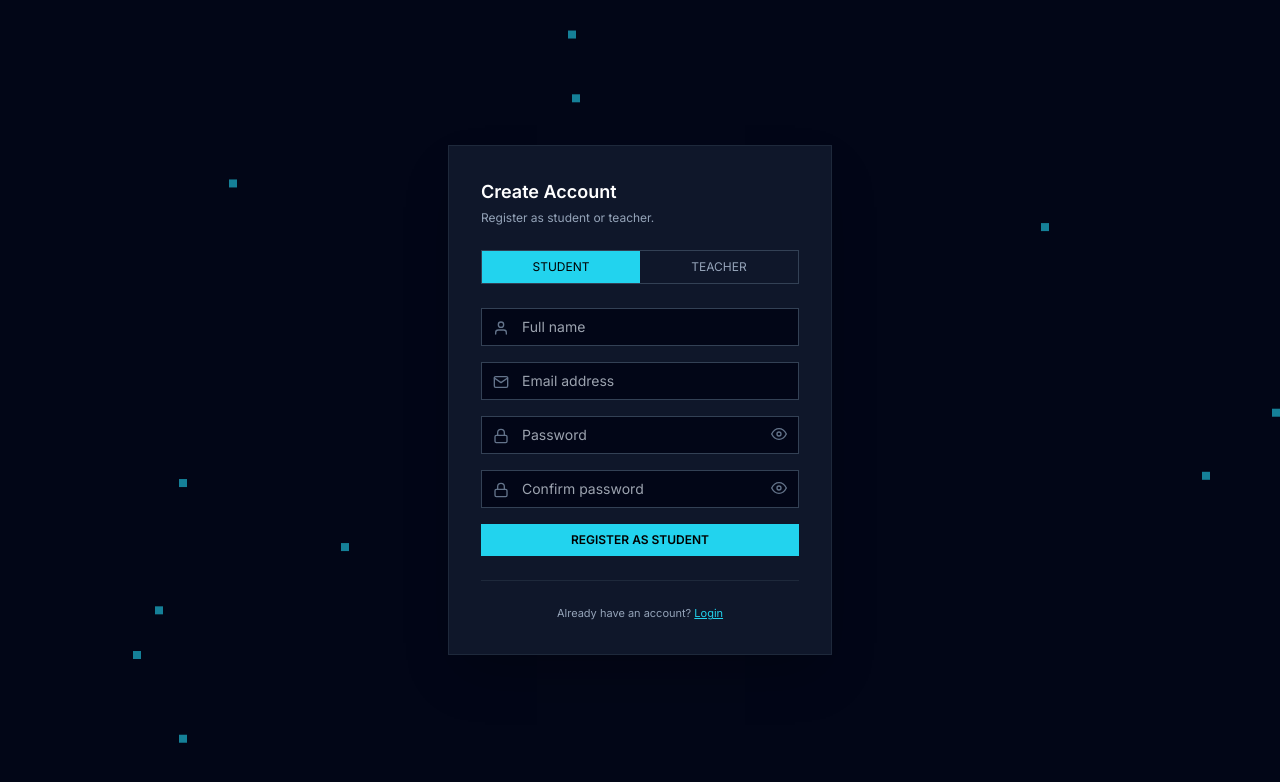
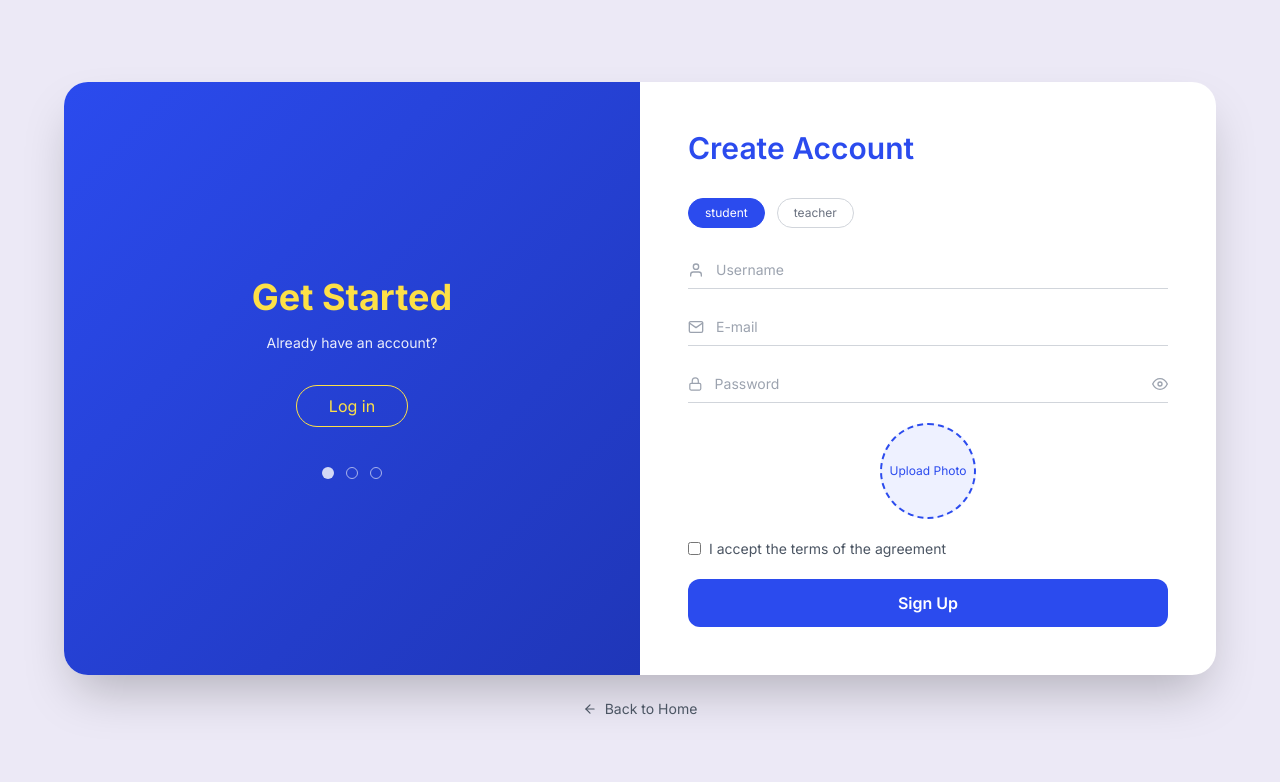
Before and after one commit to sohelma/oexam-client, a Next.js app: page /auth/registration in a window 1280 px wide. Shown: the top 782 px of the page. Built offline with nearby package versions, Linux system fonts and the light colour scheme.

Commit message:
auth ui polished

```diff
--- a/package.json
+++ b/package.json
@@ -13,6 +13,7 @@
     "next": "16.1.6",
     "react": "19.2.3",
     "react-dom": "19.2.3",
+    "react-hook-form": "^7.71.1",
     "react-icons": "^5.5.0"
   },
   "devDependencies": {
--- a/src/app/auth/login/page.js
+++ b/src/app/auth/login/page.js
@@ -1,68 +1,42 @@
 "use client";
 
-import { useState, useEffect } from "react";
+import { useState } from "react";
 import Link from "next/link";
-import { motion, AnimatePresence } from "framer-motion";
-import { FiMail, FiLock, FiEye, FiEyeOff } from "react-icons/fi";
+import { FiMail, FiLock, FiEye, FiEyeOff, FiArrowLeft } from "react-icons/fi";
+import { motion } from "framer-motion";
 
 export default function LoginPage() {
   const [role, setRole] = useState("student");
   const [show, setShow] = useState(false);
-  const [balls, setBalls] = useState([]);
-
-  // generate random positions ONLY on client
-  useEffect(() => {
-    const generated = Array.from({ length: 12 }).map(() => ({
-      top: Math.random() * 100,
-      left: Math.random() * 100,
-    }));
-    setBalls(generated);
-  }, []);
 
   return (
-    <div className="relative min-h-screen flex items-center justify-center bg-[#020617] overflow-hidden px-4">
+    <div className="min-h-screen flex flex-col items-center justify-center bg-[#ece9f6] p-4">
 
-      {/* 🔵 Blue bouncing balls */}
-      {balls.map((ball, i) => (
-        <motion.span
-          key={i}
-          animate={{ y: [0, -20, 0] }}
-          transition={{
-            duration: 2 + i * 0.2,
-            repeat: Infinity,
-            ease: "easeInOut",
-          }}
-          className="absolute w-2 h-2 bg-cyan-400/60"
-          style={{
-            top: `${ball.top}%`,
-            left: `${ball.left}%`,
-          }}
-        />
-      ))}
+      {/* ===== Main Card ===== */}
+      <div className="w-full max-w-5xl bg-white rounded-3xl shadow-2xl overflow-hidden
+                      flex flex-col md:grid md:grid-cols-2">
 
-      {/* ⬛ Panel */}
+        {/* ===== LEFT LOGIN FORM ===== */}
         <motion.div
-        initial={{ opacity: 0, y: 24 }}
+          initial={{ opacity: 0, y: 30 }}
           animate={{ opacity: 1, y: 0 }}
-        transition={{ duration: 0.25 }}
-        className="relative w-full max-w-sm border border-slate-800 bg-[#0f172a] p-8 shadow-2xl"
+          transition={{ duration: 0.4 }}
+          className="p-8 sm:p-10 md:p-12 flex flex-col justify-center order-2 md:order-1"
         >
-        <h1 className="text-lg font-semibold text-white">
-          Exam System Login
+          <h1 className="text-2xl sm:text-3xl font-semibold text-[#2b4bee] mb-6 sm:mb-8">
+            Login
           </h1>
-        <p className="text-xs text-slate-400 mt-1 mb-6">
-          Continue as student or teacher.
-        </p>
 
           {/* Role switch */}
-        <div className="flex border border-slate-700 mb-6">
+          <div className="flex gap-2 sm:gap-3 mb-5 sm:mb-6">
             {["student", "teacher"].map((r) => (
               <button
                 key={r}
+                type="button"
                 onClick={() => setRole(r)}
-              className={`flex-1 py-2 text-xs uppercase transition ${role === r
-                  ? "bg-cyan-400 text-black"
-                  : "text-slate-400 hover:bg-slate-800"
+                className={`px-3 sm:px-4 py-1.5 text-xs rounded-full border transition ${role === r
+                  ? "bg-[#2b4bee] text-white border-[#2b4bee]"
+                  : "text-gray-500 border-gray-300 hover:bg-gray-100"
                   }`}
               >
                 {r}
@@ -70,79 +44,107 @@ export default function LoginPage() {
             ))}
           </div>
 
-        <AnimatePresence mode="wait">
-          <motion.form
-            key={role}
-            initial={{ opacity: 0, y: 8 }}
-            animate={{ opacity: 1, y: 0 }}
-            exit={{ opacity: 0, y: -8 }}
-            transition={{ duration: 0.15 }}
-            className="space-y-4"
+          {/* FORM */}
+          <form
+            className="space-y-4 sm:space-y-5"
             onSubmit={(e) => {
               e.preventDefault();
               alert(`Login as ${role}`);
             }}
           >
-            {/* Email */}
-            <div className="relative">
-              <FiMail className="absolute left-3 top-3 text-slate-500" />
-              <input
-                type="email"
-                placeholder="Email address"
-                className="w-full border border-slate-700 bg-slate-950 pl-10 pr-3 py-2 text-sm text-white
-                           outline-none focus:border-cyan-400"
-              />
-            </div>
+            <Input icon={<FiMail />} placeholder="E-mail" type="email" />
 
-            {/* Password */}
-            <div className="relative">
-              <FiLock className="absolute left-3 top-3 text-slate-500" />
-              <input
-                type={show ? "text" : "password"}
-                placeholder="Password"
-                className="w-full border border-slate-700 bg-slate-950 pl-10 pr-10 py-2 text-sm text-white
-                           outline-none focus:border-cyan-400"
-              />
+            <PasswordInput show={show} toggle={() => setShow(!show)} />
 
-              <button
-                type="button"
-                onClick={() => setShow(!show)}
-                className="absolute right-3 top-2.5 text-slate-500 hover:text-cyan-400"
-              >
-                {show ? <FiEyeOff size={16} /> : <FiEye size={16} />}
-              </button>
-            </div>
-
-            {/* Forgot */}
-            <div className="flex justify-end">
+            <div className="text-right">
               <Link
                 href="/forgot-password"
-                className="text-[11px] text-slate-400 hover:text-cyan-400"
+                className="text-xs text-gray-500 hover:text-[#2b4bee]"
               >
                 Forgot password?
               </Link>
             </div>
 
-            {/* Submit */}
-            <motion.button
-              whileTap={{ scale: 0.97 }}
-              className="w-full bg-cyan-400 py-2 text-xs font-semibold text-black uppercase
-                         hover:bg-cyan-300 transition"
+            <button className="w-full bg-[#2b4bee] text-white py-2.5 sm:py-3 rounded-xl font-semibold hover:bg-[#1f36b8] transition">
+              Continue as {role}
+            </button>
+          </form>
+        </motion.div>
+
+        {/* ===== RIGHT PRIMARY PANEL (VISIBLE ON MOBILE) ===== */}
+        <motion.div
+          initial={{ opacity: 0, y: -30 }}
+          animate={{ opacity: 1, y: 0 }}
+          transition={{ duration: 0.4 }}
+          className="flex flex-col justify-center items-center text-center
+                     bg-gradient-to-br from-[#2b4bee] to-[#1f36b8] text-white
+                     p-8 sm:p-10 md:p-12
+                     order-1 md:order-2"
         >
-              Continue as {role}
-            </motion.button>
-          </motion.form>
-        </AnimatePresence>
+          <h2 className="text-3xl sm:text-4xl font-bold mb-3 sm:mb-4 text-yellow-300">
+            Welcome Back
+          </h2>
 
-        <div className="h-px bg-slate-800 my-6" />
+          <p className="text-sm opacity-90 mb-6 sm:mb-8">
+            Don’t have an account?
+          </p>
 
-        <p className="text-[11px] text-slate-400 text-center">
-          Need an account?{" "}
-          <Link href="/auth/registration" className="text-cyan-400 underline">
+          <Link
+            href="/auth/registration"
+            className="px-6 sm:px-8 py-2 rounded-full border border-yellow-300
+                       text-yellow-300 hover:bg-yellow-300 hover:text-[#2b4bee] transition"
+          >
             Register
           </Link>
-        </p>
+
+          {/* dots */}
+          <div className="flex gap-3 mt-8 sm:mt-10">
+            <span className="w-3 h-3 rounded-full bg-white/80" />
+            <span className="w-3 h-3 rounded-full border border-white/60" />
+            <span className="w-3 h-3 rounded-full border border-white/60" />
+          </div>
         </motion.div>
+      </div>
+
+      {/* ===== Back to Home Button ===== */}
+      <Link
+        href="/"
+        className="mt-6 flex items-center gap-2 text-sm text-gray-600 hover:text-[#2b4bee] transition"
+      >
+        <FiArrowLeft />
+        Back to Home
+      </Link>
     </div>
   );
 }
+
+/* ---------- INPUTS ---------- */
+
+function Input({ icon, type = "text", placeholder }) {
+  return (
+    <div className="flex items-center border-b border-gray-300 py-2">
+      <span className="text-gray-400 mr-3">{icon}</span>
+      <input
+        type={type}
+        placeholder={placeholder}
+        className="w-full outline-none text-sm placeholder-gray-400"
+      />
+    </div>
+  );
+}
+
+function PasswordInput({ show, toggle }) {
+  return (
+    <div className="flex items-center border-b border-gray-300 py-2">
+      <FiLock className="text-gray-400 mr-3" />
+      <input
+        type={show ? "text" : "password"}
+        placeholder="Password"
+        className="w-full outline-none text-sm placeholder-gray-400"
+      />
+      <button type="button" onClick={toggle} className="text-gray-400">
+        {show ? <FiEyeOff /> : <FiEye />}
+      </button>
+    </div>
+  );
+}
--- a/src/app/auth/registration/page.js
+++ b/src/app/auth/registration/page.js
@@ -1,60 +1,127 @@
 "use client";
 
 import { useState } from "react";
+import { useForm } from "react-hook-form";
+import { motion } from "framer-motion";
+import { FiUser, FiMail, FiLock, FiEye, FiEyeOff, FiArrowLeft } from "react-icons/fi";
 import Link from "next/link";
-import { motion } from "framer-motion";
-import { FiUser, FiMail, FiLock, FiEye, FiEyeOff } from "react-icons/fi";
 
 export default function RegistrationPage() {
     const [role, setRole] = useState("student");
     const [showPass, setShowPass] = useState(false);
-    const [showConfirm, setShowConfirm] = useState(false);
 
-    const balls = Array.from({ length: 12 });
+    const [image, setImage] = useState(null);
+    const [preview, setPreview] = useState(null);
+    const [uploading, setUploading] = useState(false);
+
+    const {
+        register,
+        handleSubmit,
+        formState: { errors },
+    } = useForm();
+
+    /* ================= IMAGE HANDLER ================= */
+
+    const handleImageChange = (e) => {
+        const file = e.target.files[0];
+        if (!file) return;
+
+        setImage(file);
+        setPreview(URL.createObjectURL(file));
+    };
+
+    /* ================= SUBMIT ================= */
+
+    const onSubmit = async (data) => {
+        try {
+            let imageUrl = "";
+
+            if (image) {
+                setUploading(true);
+
+                const formData = new FormData();
+                formData.append("image", image);
+
+                const res = await fetch(
+                    "https://api.imgbb.com/1/upload?key=YOUR_IMGBB_API_KEY",
+                    { method: "POST", body: formData }
+                );
+
+                const imgData = await res.json();
+                imageUrl = imgData?.data?.url || "";
+            }
+
+            const finalData = {
+                ...data,
+                role,
+                profileImage: imageUrl,
+            };
+
+            alert(JSON.stringify(finalData, null, 2));
+        } catch {
+            alert("Image upload failed");
+        } finally {
+            setUploading(false);
+        }
+    };
 
     return (
-        <div className="relative min-h-screen flex items-center justify-center bg-[#020617] overflow-hidden px-4">
+        <div className="min-h-screen flex flex-col items-center justify-center bg-[#ece9f6] p-4">
+            <div className="w-full max-w-6xl bg-white rounded-3xl shadow-2xl overflow-hidden grid md:grid-cols-2">
 
-            {/* 🔵 Bouncing balls */}
-            {balls.map((_, i) => (
-                <motion.span
-                    key={i}
-                    animate={{ y: [0, -20, 0] }}
-                    transition={{
-                        duration: 2 + i * 0.2,
-                        repeat: Infinity,
-                        ease: "easeInOut",
-                    }}
-                    className="absolute w-2 h-2 bg-cyan-400/60"
-                    style={{
-                        top: `${Math.random() * 100}%`,
-                        left: `${Math.random() * 100}%`,
-                    }}
-                />
-            ))}
+                {/* ================= LEFT PRIMARY PANEL ================= */}
+                <motion.div
+                    initial={{ opacity: 0, x: -40 }}
+                    animate={{ opacity: 1, x: 0 }}
+                    transition={{ duration: 0.4 }}
+                    className="flex flex-col justify-center items-center text-center
+                     bg-gradient-to-br from-[#2b4bee] to-[#1f36b8]
+                     text-white p-12"
+                >
+                    <h2 className="text-4xl font-bold mb-4 text-yellow-300">
+                        Get Started
+                    </h2>
 
-            {/* ⬛ Panel */}
-            <motion.div
-                initial={{ opacity: 0, y: 24 }}
-                animate={{ opacity: 1, y: 0 }}
-                transition={{ duration: 0.25 }}
-                className="relative w-full max-w-sm border border-slate-800 bg-[#0f172a] p-8 shadow-2xl"
-            >
-                {/* Title */}
-                <h1 className="text-lg font-semibold text-white">Create Account</h1>
-                <p className="text-xs text-slate-400 mt-1 mb-6">
-                    Register as student or teacher.
+                    <p className="text-sm opacity-90 mb-8">
+                        Already have an account?
                     </p>
 
-                {/* 🔘 Role Switch */}
-                <div className="flex border border-slate-700 mb-6">
+                    <Link
+                        href="/auth/login"
+                        className="px-8 py-2 rounded-full border border-yellow-300
+                       text-yellow-300 hover:bg-yellow-300 hover:text-[#2b4bee] transition"
+                    >
+                        Log in
+                    </Link>
+
+                    <div className="flex gap-3 mt-10">
+                        <span className="w-3 h-3 rounded-full bg-white/80" />
+                        <span className="w-3 h-3 rounded-full border border-white/60" />
+                        <span className="w-3 h-3 rounded-full border border-white/60" />
+                    </div>
+                </motion.div>
+
+                {/* ================= RIGHT REGISTER FORM ================= */}
+                <motion.div
+                    initial={{ opacity: 0, x: 40 }}
+                    animate={{ opacity: 1, x: 0 }}
+                    transition={{ duration: 0.4 }}
+                    className="p-10 md:p-12 flex flex-col justify-center"
+                >
+                    <h1 className="text-3xl font-semibold text-[#2b4bee] mb-8">
+                        Create Account
+                    </h1>
+
+                    {/* Role switch */}
+                    <div className="flex gap-3 mb-6">
                         {["student", "teacher"].map((r) => (
                             <button
                                 key={r}
+                                type="button"
                                 onClick={() => setRole(r)}
-                            className={`flex-1 py-2 text-xs uppercase transition ${role === r
-                                    ? "bg-cyan-400 text-black"
-                                    : "text-slate-400 hover:bg-slate-800"
+                                className={`px-4 py-1.5 text-xs rounded-full border transition ${role === r
+                                    ? "bg-[#2b4bee] text-white border-[#2b4bee]"
+                                    : "text-gray-500 border-gray-300 hover:bg-gray-100"
                                     }`}
                             >
                                 {r}
@@ -62,97 +129,138 @@ export default function RegistrationPage() {
                         ))}
                     </div>
 
-                {/* Form */}
-                <form
-                    className="space-y-4"
-                    onSubmit={(e) => {
-                        e.preventDefault();
-                        alert(`Registered successfully as ${role}!`);
-                    }}
-                >
-                    {/* Full Name */}
-                    <div className="relative">
-                        <FiUser className="absolute left-3 top-3 text-slate-500" />
+                    {/* ===== FORM ===== */}
+                    <form onSubmit={handleSubmit(onSubmit)} className="space-y-5">
+
+                        <Input
+                            icon={<FiUser />}
+                            placeholder="Username"
+                            error={errors.name}
+                            {...register("name", { required: "Username required" })}
+                        />
+
+                        {role === "teacher" && (
+                            <>
+                                <Input
+                                    placeholder="Institution name"
+                                    error={errors.institution}
+                                    {...register("institution", { required: "Required" })}
+                                />
+                                <Input
+                                    placeholder="Institution location"
+                                    error={errors.location}
+                                    {...register("location", { required: "Required" })}
+                                />
+                            </>
+                        )}
+
+                        <Input
+                            icon={<FiMail />}
+                            type="email"
+                            placeholder="E-mail"
+                            error={errors.email}
+                            {...register("email", { required: "Email required" })}
+                        />
+
+                        <PasswordInput
+                            show={showPass}
+                            toggle={() => setShowPass(!showPass)}
+                            error={errors.password}
+                            register={register("password", {
+                                required: "Password required",
+                                minLength: { value: 6, message: "Min 6 characters" },
+                            })}
+                        />
+
+
+                        {/* ===== PROFILE IMAGE BELOW FORM ===== */}
+                        <div className="flex flex-col items-center gap-3 mt-8">
+                            <label className="cursor-pointer">
+                                <div className="w-24 h-24 rounded-full border-2 border-dashed border-[#2b4bee]
+                              flex items-center justify-center overflow-hidden bg-[#eef1ff]">
+                                    {preview ? (
+                                        <img src={preview} alt="preview" className="w-full h-full object-cover" />
+                                    ) : (
+                                        <span className="text-xs text-[#2b4bee]">Upload Photo</span>
+                                    )}
+                                </div>
                                 <input
-                            type="text"
-                            placeholder="Full name"
-                            className="w-full border border-slate-700 bg-slate-950 pl-10 pr-3 py-2 text-sm text-white
-                         outline-none focus:border-cyan-400"
-                            required
+                                    type="file"
+                                    accept="image/*"
+                                    onChange={handleImageChange}
+                                    className="hidden"
                                 />
+                            </label>
+
+                            {uploading && (
+                                <p className="text-xs text-[#2b4bee]">Uploading image...</p>
+                            )}
                         </div>
 
-                    {/* Email */}
-                    <div className="relative">
-                        <FiMail className="absolute left-3 top-3 text-slate-500" />
+                        {/* Terms */}
+                        <label className="flex items-center gap-2 text-sm text-gray-600">
                             <input
-                            type="email"
-                            placeholder="Email address"
-                            className="w-full border border-slate-700 bg-slate-950 pl-10 pr-3 py-2 text-sm text-white
-                         outline-none focus:border-cyan-400"
-                            required
+                                type="checkbox"
+                                {...register("terms", { required: true })}
+                                className="accent-[#2b4bee]"
                             />
+                            I accept the terms of the agreement
+                        </label>
+                        {errors.terms && (
+                            <p className="text-red-500 text-xs">You must accept terms</p>
+                        )}
+
+                        <button className="w-full bg-[#2b4bee] text-white py-3 rounded-xl font-semibold hover:bg-[#1f36b8] transition">
+                            Sign Up
+                        </button>
+                    </form>
+
+
+                </motion.div>
             </div>
 
-                    {/* Password */}
-                    <div className="relative">
-                        <FiLock className="absolute left-3 top-3 text-slate-500" />
-                        <input
-                            type={showPass ? "text" : "password"}
-                            placeholder="Password"
-                            className="w-full border border-slate-700 bg-slate-950 pl-10 pr-10 py-2 text-sm text-white
-                         outline-none focus:border-cyan-400"
-                            required
-                        />
-                        <button
-                            type="button"
-                            onClick={() => setShowPass(!showPass)}
-                            className="absolute right-3 top-2.5 text-slate-500 hover:text-cyan-400"
+            {/* ===== BACK BUTTON ===== */}
+            <Link
+                href="/"
+                className="mt-6 flex items-center gap-2 text-sm text-gray-600 hover:text-[#2b4bee] transition"
             >
-                            {showPass ? <FiEyeOff size={16} /> : <FiEye size={16} />}
-                        </button>
-                    </div>
-
-                    {/* Confirm Password */}
-                    <div className="relative">
-                        <FiLock className="absolute left-3 top-3 text-slate-500" />
-                        <input
-                            type={showConfirm ? "text" : "password"}
-                            placeholder="Confirm password"
-                            className="w-full border border-slate-700 bg-slate-950 pl-10 pr-10 py-2 text-sm text-white
-                         outline-none focus:border-cyan-400"
-                            required
-                        />
-                        <button
-                            type="button"
-                            onClick={() => setShowConfirm(!showConfirm)}
-                            className="absolute right-3 top-2.5 text-slate-500 hover:text-cyan-400"
-                        >
-                            {showConfirm ? <FiEyeOff size={16} /> : <FiEye size={16} />}
-                        </button>
-                    </div>
-
-                    {/* Submit */}
-                    <motion.button
-                        whileTap={{ scale: 0.97 }}
-                        className="w-full bg-cyan-400 py-2 text-xs font-semibold text-black uppercase
-                       hover:bg-cyan-300 transition"
-                    >
-                        Register as {role}
-                    </motion.button>
-                </form>
-
-                {/* Divider */}
-                <div className="h-px bg-slate-800 my-6" />
-
-                {/* Login link */}
-                <p className="text-[11px] text-slate-400 text-center">
-                    Already have an account?{" "}
-                    <Link href="/auth/login" className="text-cyan-400 underline">
-                        Login
+                <FiArrowLeft />
+                Back to Home
             </Link>
-                </p>
-            </motion.div>
         </div>
     );
 }
+
+/* ================= INPUT COMPONENTS ================= */
+
+function Input({ icon, error, ...props }) {
+    return (
+        <div>
+            <div className="flex items-center border-b border-gray-300 py-2">
+                {icon && <span className="text-gray-400 mr-3">{icon}</span>}
+                <input {...props} className="w-full outline-none text-sm placeholder-gray-400" />
+            </div>
+            {error && <p className="text-red-500 text-xs mt-1">{error.message}</p>}
+        </div>
+    );
+}
+
+function PasswordInput({ show, toggle, error, register }) {
+    return (
+        <div>
+            <div className="flex items-center border-b border-gray-300 py-2">
+                <FiLock className="text-gray-400 mr-3" />
+                <input
+                    type={show ? "text" : "password"}
+                    placeholder="Password"
+                    {...register}
+                    className="w-full outline-none text-sm placeholder-gray-400"
+                />
+                <button type="button" onClick={toggle} className="text-gray-400">
+                    {show ? <FiEyeOff /> : <FiEye />}
+                </button>
+            </div>
+            {error && <p className="text-red-500 text-xs mt-1">{error.message}</p>}
+        </div>
+    );
+}
```
Also changed, not shown: 1 other file (tests, documents, lock files or other folders). Lines whose indentation alone changed are shown as unchanged.
